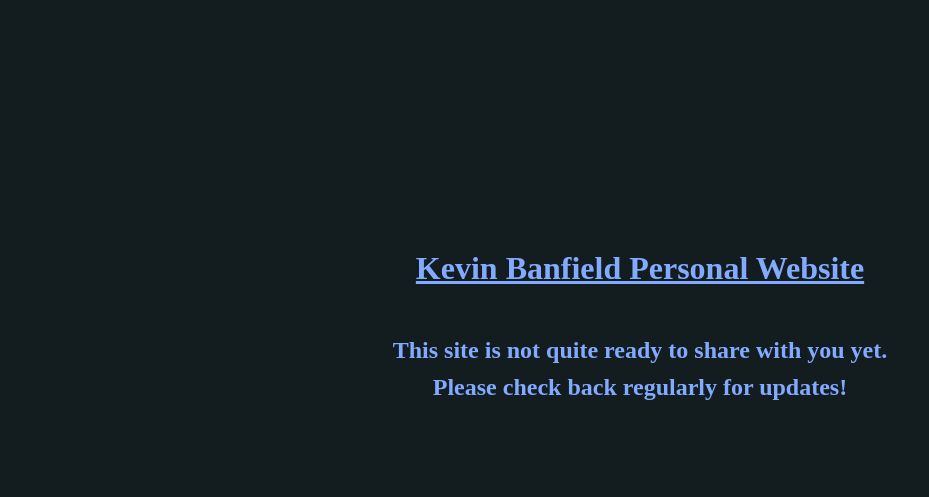
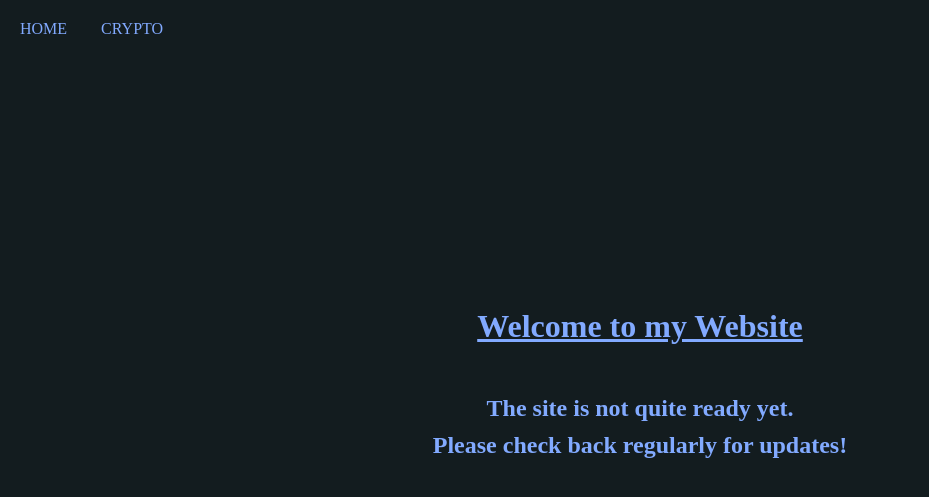
Before and after one commit to kb-cov/personal_website, a Flask app: page / in a window 1280 px wide. Shown: the top 497 px of the page, without its empty margins (0-929 px from the left). Run offline with Flask 3, Linux system fonts and the light colour scheme.

Commit message:
Squashed commit of the following:
commit 471e1c3f5a8b0a5821e1ff65302ac07869435371
Author: Kevin Banfield <kevin_b2000@hotmail.com>
Date:   Thu Apr 24 00:29:41 2025 +0100

    Remove print statements from get_crypto_prices.py

commit 4768f47adcadb082b7a1ea8d60e2da187898337c
Author: Kevin Banfield <kevin_b2000@hotmail.com>
Date:   Wed Apr 23 23:43:18 2025 +0100

    Adds cryptocurrency data page and templates

    Introduces a new '/crypto' route to display cryptocurrency data using an external API. Updates the homepage to use a base template for consistency and enhances navigation styling.

```diff
--- /dev/null
+++ b/get_crypto_prices.py
@@ -0,0 +1,25 @@
+import requests
+
+endpoint_list = [
+    "https://api.coinbase.com/v2/prices/BTC-USD/spot",
+    "https://api.coinbase.com/v2/prices/BTC-GBP/spot",
+    "https://api.coinbase.com/v2/prices/ETH-GBP/spot",
+    "https://api.coinbase.com/v2/prices/ADA-GBP/spot",
+    "https://api.coinbase.com/v2/prices/DOGE-GBP/spot",
+    "https://api.coinbase.com/v2/prices/XLM-GBP/spot",
+    "https://api.coinbase.com/v2/prices/NEAR-GBP/spot",
+    "https://api.coinbase.com/v2/prices/TRX-GBP/spot",
+    "https://api.coinbase.com/v2/prices/SHIB-GBP/spot",
+]
+
+def get_crypto_data(endpoint_list):
+    """
+    Fetches cryptocurrency prices from the Coinbase API and prints them.
+    The prices are formatted based on the currency type.
+    """
+    crypto_listings = []
+    for endpoint in endpoint_list:
+        response = requests.get(endpoint)
+        data = response.json()
+        crypto_listings.append(data)
+    return crypto_listings
--- a/homepage.py
+++ b/homepage.py
@@ -1,4 +1,6 @@
 from flask import Flask, render_template
+
+from get_crypto_prices import endpoint_list, get_crypto_data
 
 app = Flask(__name__)
 
@@ -8,5 +10,11 @@ def home():
     return render_template("index.html")
 
 
+@app.route("/crypto")
+def crypto():
+    crypto_data = get_crypto_data(endpoint_list)
+    return render_template("crypto.html", crypto_data=crypto_data)
+
+
 if __name__ == "__main__":
     app.run(debug=True, host="0.0.0.0", port=5001)
--- a/pyproject.toml
+++ b/pyproject.toml
@@ -6,4 +6,5 @@ readme = "README.md"
 requires-python = ">=3.12"
 dependencies = [
     "flask>=3.0.3",
+    "requests>=2.32.3",
 ]
--- a/static/css/styles.css
+++ b/static/css/styles.css
@@ -12,6 +12,24 @@ body {
   text-align: center;
 }
 
+nav {
+  text-align: left;
+  padding: 20px;
+}
+
+a {
+  color: #82aaff;
+  text-decoration: none;
+}
+
+a:hover {
+  text-decoration: underline;
+}
+
+a:visited {
+  color: #82aaff;
+}
+
 h1 {
   margin-top: 250px;
   margin-bottom: 50px;
@@ -19,5 +37,9 @@ h1 {
 }
 
 h2 {
-    margin-bottom: 10px;
-  }
+  margin-bottom: 10px;
+}
+
+.navitem {
+  margin-right: 30px;
+}
--- /dev/null
+++ b/templates/_navigation.html
@@ -0,0 +1,5 @@
+<nav>
+  {% for menu_item in ["home", "crypto"] %}
+    <a class="navitem" href="{{ url_for(menu_item) }}">{{ menu_item|upper }}</a>
+  {% endfor %}
+</nav>
--- /dev/null
+++ b/templates/base.html
@@ -0,0 +1,37 @@
+<!DOCTYPE html>
+<html lang="en">
+  <head>
+    <meta charset="UTF-8" />
+    <meta name="description" content="Kevin Banfield Profile Page" />
+    <meta name="viewport" content="width=device-width, initial-scale=1.0" />
+    <title>{% block title %}{% endblock title %}</title>
+    <link
+      rel="apple-touch-icon"
+      sizes="180x180"
+      href="../static/images/favicon/apple-touch-icon.png"
+    />
+    <link
+      rel="icon"
+      type="image/png"
+      sizes="32x32"
+      href="../static/images/favicon/favicon-32x32.png"
+    />
+    <link
+      rel="icon"
+      type="image/png"
+      sizes="16x16"
+      href="../static/images/favicon/favicon-16x16.png"
+    />
+    <link rel="manifest" href="../static/images/favicon/site.webmanifest" />
+    <link rel="stylesheet" href="../static/css/styles.css" />
+  </head>
+  <body>
+    <header>
+      {% include "_navigation.html" %}
+    </header>
+    <main>
+      {% block content %}{% endblock content %}
+    </main>
+    <footer></footer>
+  </body>
+</html>
--- a/templates/index.html
+++ b/templates/index.html
@@ -1,39 +1,9 @@
-<!DOCTYPE html>
-<html lang="en">
-  <head>
-    <meta charset="UTF-8" />
-    <meta name="description" content="Kevin Banfield Profile Page" />
-    <meta name="viewport" content="width=device-width, initial-scale=1.0" />
-    <title>Kevin Banfield</title>
-    <link
-      rel="apple-touch-icon"
-      sizes="180x180"
-      href="static/images/favicon/apple-touch-icon.png"
-    />
-    <link
-      rel="icon"
-      type="image/png"
-      sizes="32x32"
-      href="static/images/favicon/favicon-32x32.png"
-    />
-    <link
-      rel="icon"
-      type="image/png"
-      sizes="16x16"
-      href="static/images/favicon/favicon-16x16.png"
-    />
-    <link rel="manifest" href="static/images/favicon/site.webmanifest" />
-    <link rel="stylesheet" href="static/css/styles.css" />
-  </head>
-  <body>
-    <header>
-      <nav></nav>
-    </header>
-    <main>
-      <h1>Kevin Banfield Personal Website</h1>
-      <h2>This site is not quite ready to share with you yet.</h2>
-      <h2>Please check back regularly for updates!</h2>
-    </main>
-    <footer></footer>
-  </body>
-</html>
+{% extends "base.html" %}
+
+{% block title %} Kev's Home Page {% endblock title %}
+
+{% block content %}
+<h1>Welcome to my Website</h1>
+<h2>The site is not quite ready yet.</h2>
+<h2>Please check back regularly for updates!</h2>
+{% endblock content %}
```
Also changed, not shown: templates/crypto.html (added, +39 -0 lines), 1 other file.
